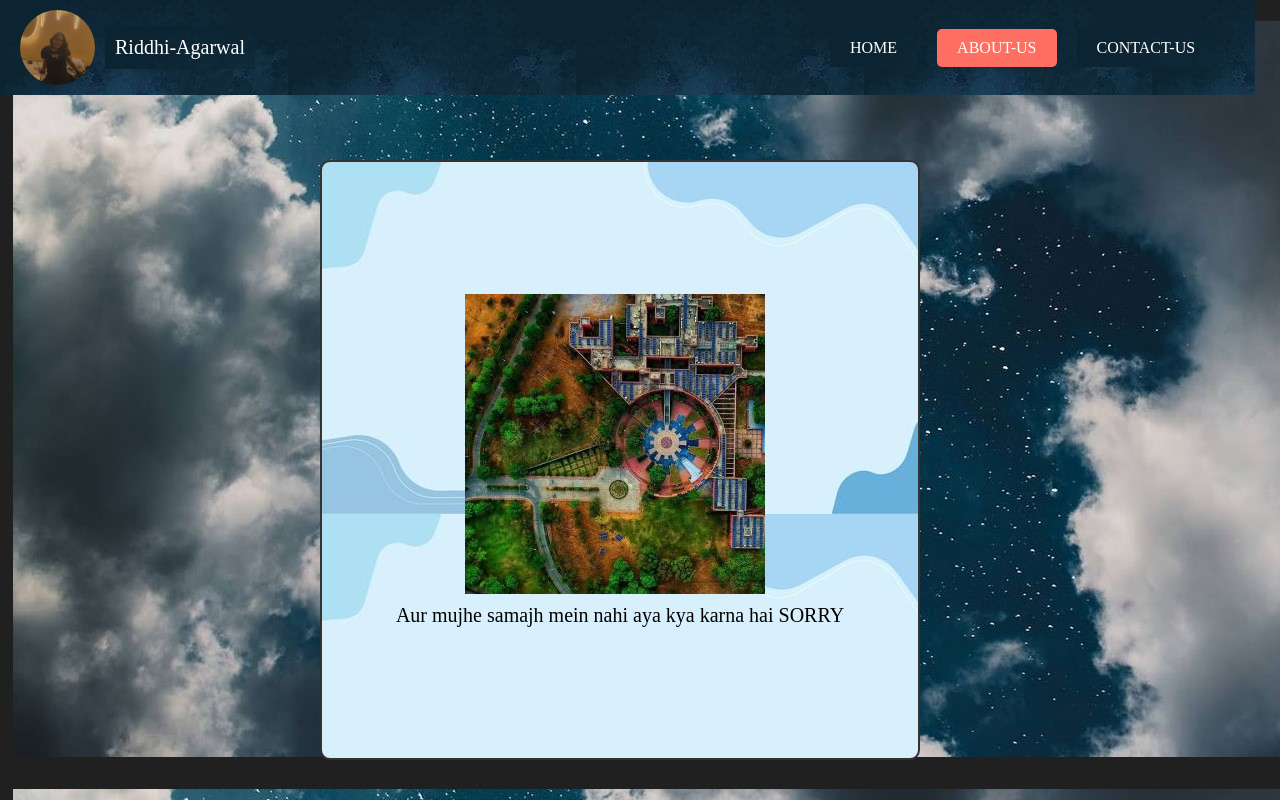
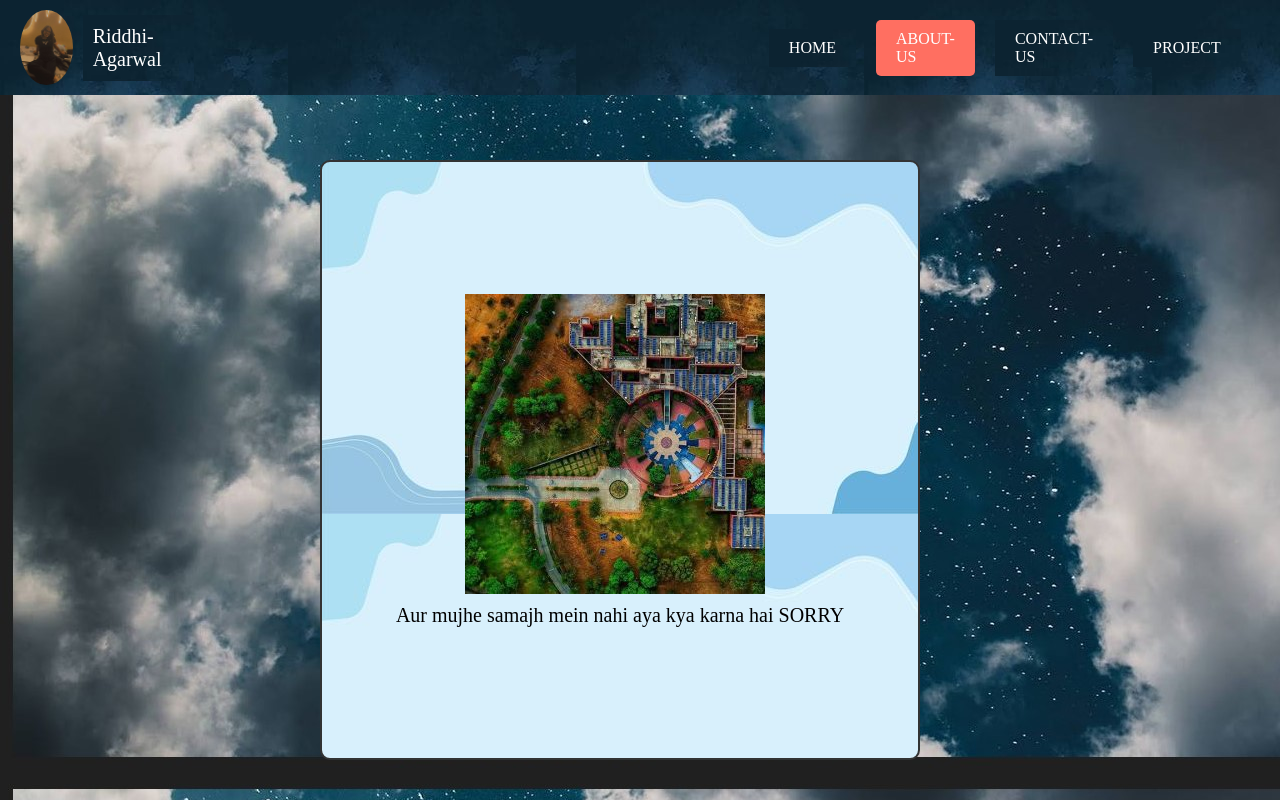
Before and after one commit to riddhi1228/about, a plain HTML site: page index.html in a window 1280 px wide. Drawn offline with Linux system fonts and the light colour scheme.

Commit message:
Update index.html

```diff
--- a/index.html
+++ b/index.html
@@ -14,6 +14,7 @@
           <a id="home" href="https://riddhi1228.github.io/first/">HOME</a>
           <a id="about" href="https://riddhi1228.github.io/about/">ABOUT-US</a>
           <a id="contact" href="https://riddhi1228.github.io/contact/">CONTACT-US</a>
+         <a id="project" href="https://riddhi1228.github.io/calculator/">PROJECT</a>
         </div>
       </div>
       <div id="abouts">
```
